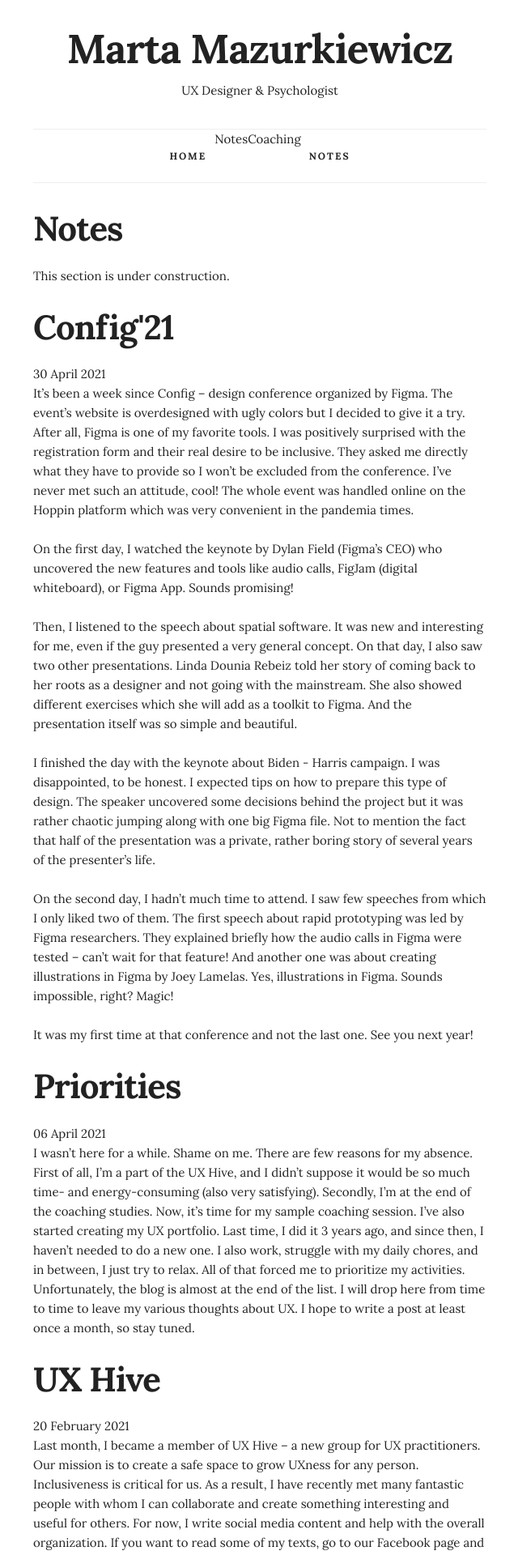
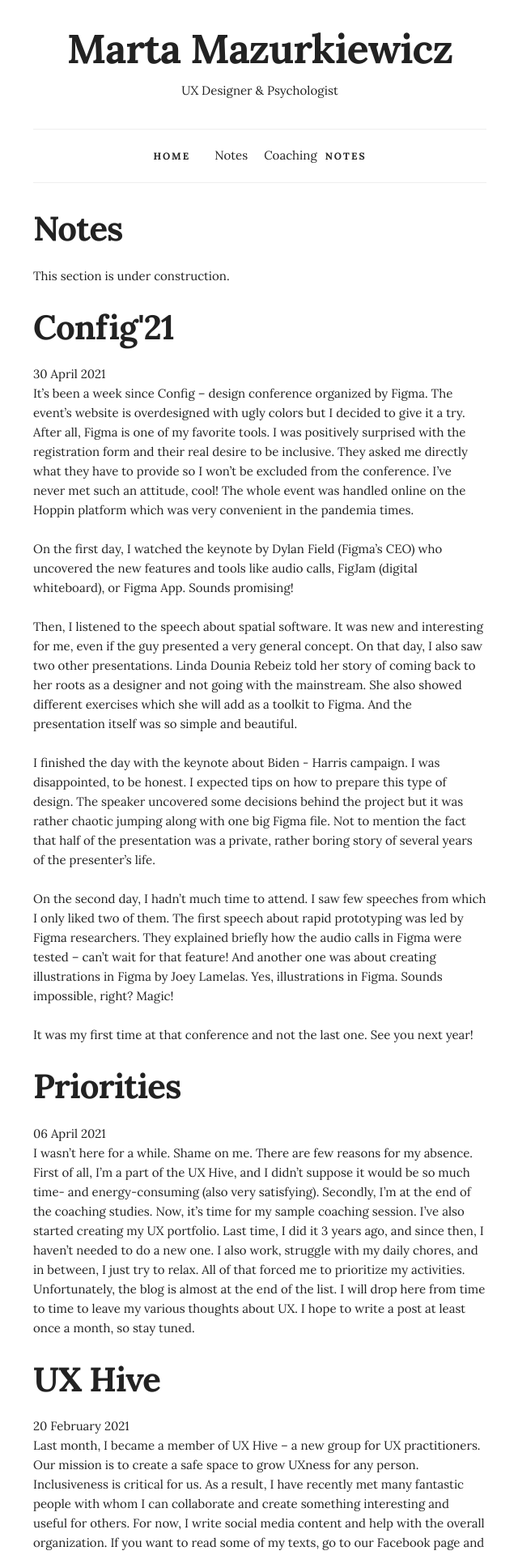
Before and after one commit to mazurki/mazurki.github.io, a Jekyll site: the page built from notes.html, in a window 1280 px wide. Shown: the top 1920 px of the page at 81% size, without its empty margins (319-959 px from the left). Built offline with Jekyll 4.4.1, drawn with Linux system fonts in a browser that asks for light colours; nearby versions of some CDN libraries.

Commit message:
Add styles to new order navigation

```diff
--- a/_includes/nav.html
+++ b/_includes/nav.html
@@ -14,8 +14,8 @@
           <div class="container">
             <ul class="navbar-list">
               <li class="navbar-item"><a class="navbar-link" href="{{ site.baseurl }}/">Home</a></li>
-              <li><a href="/notes.html">Notes</a></li>
-              <li><a href="/coaching.html">Coaching</a></li>
+              <li class="navbar-item"><a class="navbar-link"><a href="/notes.html">Notes</a></li>
+              <li class="navbar-item"><a class="navbar-link"><a href="/coaching.html">Coaching</a></li>
 		            {% if page.url != '/404.html' %}
                 <li class="navbar-item">
                    <a class="navbar-link" href="{{ page.url | prepend: site.baseurl }}">{{ page.title }}</a>
```
